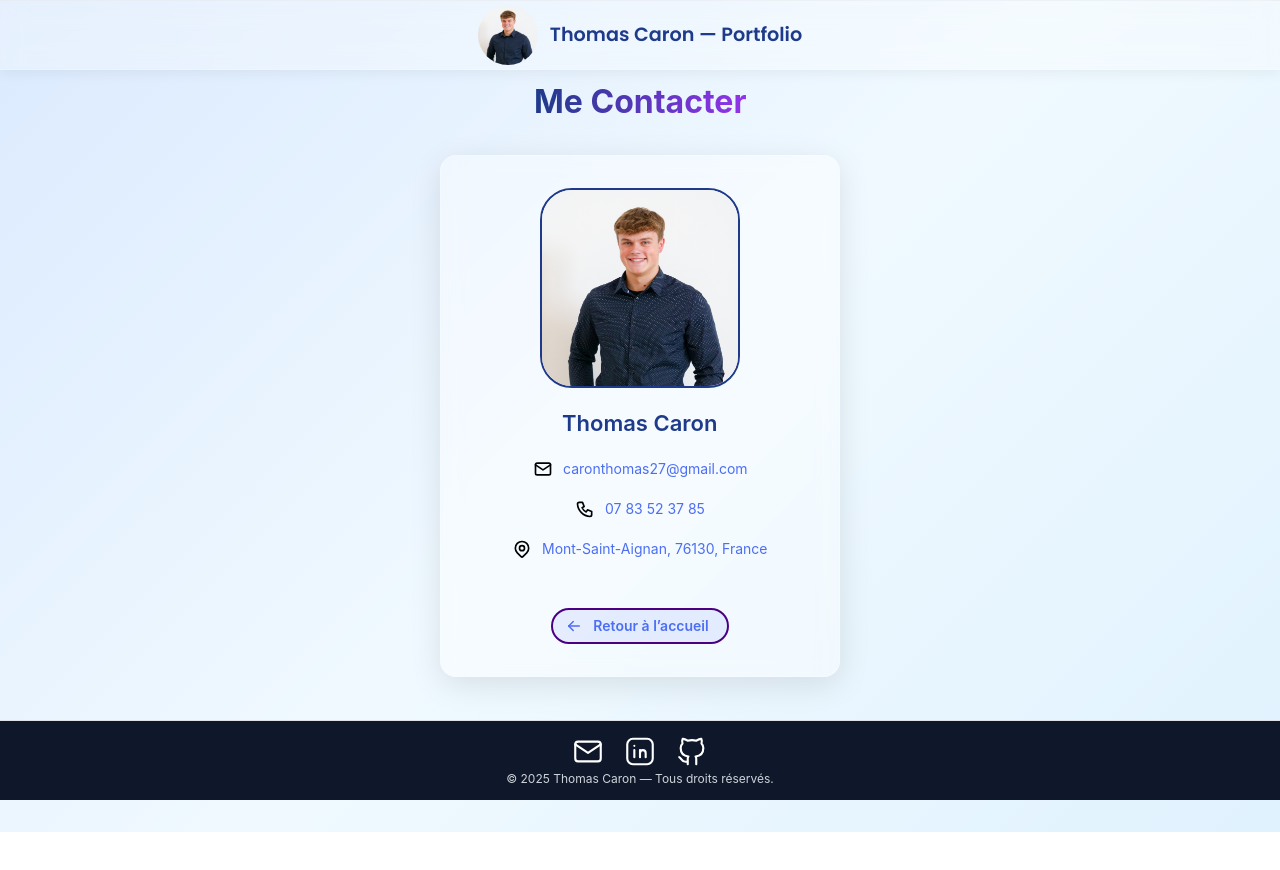
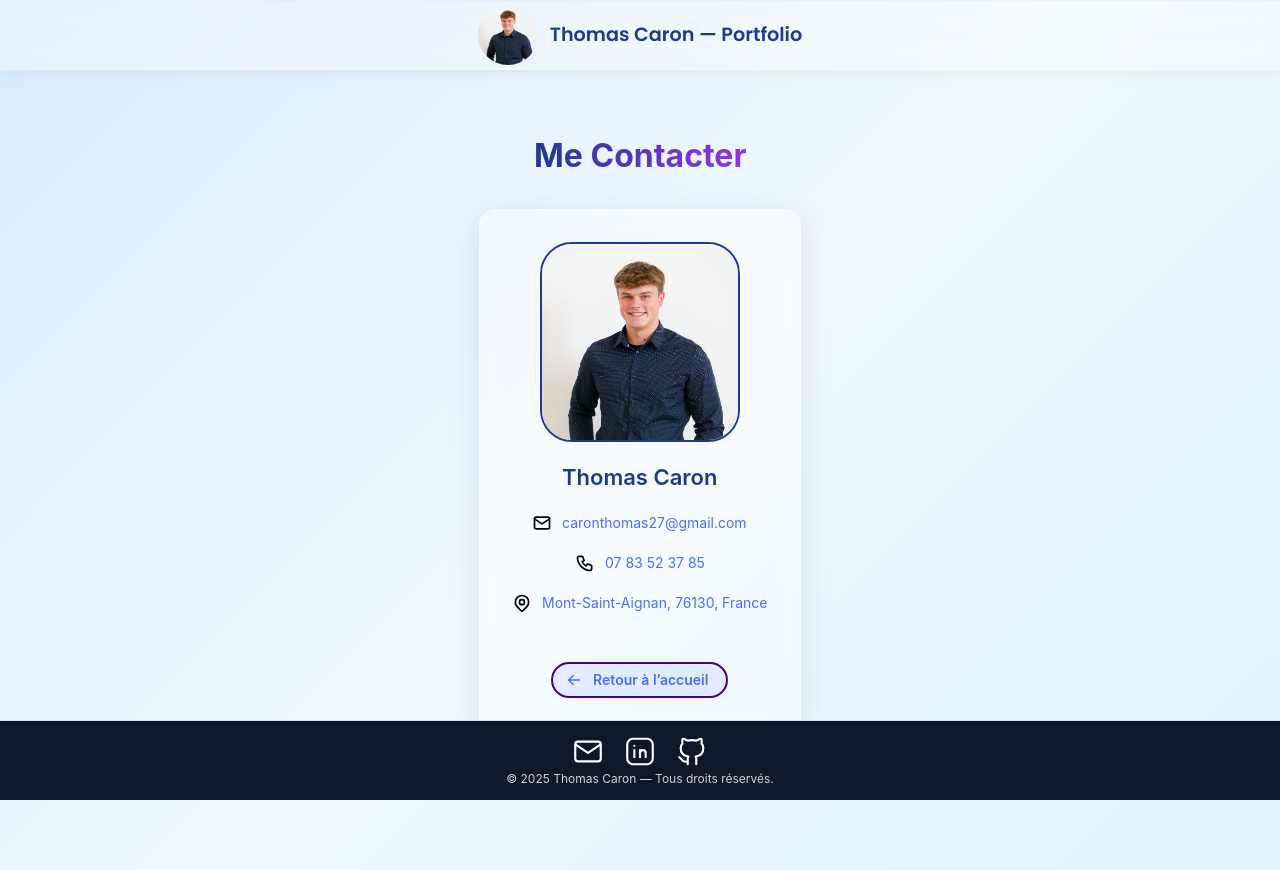
Before and after one commit to ThoomassC/portfolio, a React (Vite) app: page /contact in a window 1280 px wide. Shown: the top 870 px of the page. Before the commit the page ends 832 px from the top, so only its background shows below. Built offline with nearby package versions, Linux system fonts and the light colour scheme.

Commit message:
fix : footer end pages

```diff
--- a/src/App.tsx
+++ b/src/App.tsx
@@ -22,6 +22,11 @@ function App() {
               "linear-gradient(135deg, #dbeafe 0%, #f0f9ff 50%, #e0f2fe 100%)",
             backdropFilter: "blur(12px)",
             minHeight: "100vh",
+            display: "flex",
+            flexDirection: "column",
+          },
+          footer: {
+            marginTop: "auto",
           },
         }}
       >
@@ -29,7 +34,14 @@ function App() {
           <Header />
         </AppShell.Header>
 
-        <AppShell.Main>
+        <AppShell.Main
+          style={{
+            flex: 1,
+            display: "flex",
+            flexDirection: "column",
+            paddingTop: 70,
+          }}
+        >
           <Routes>
             <Route path="/" element={<Home />} />
             <Route path="/project" element={<Project />} />
--- a/src/components/Footer.tsx
+++ b/src/components/Footer.tsx
@@ -1,3 +1,4 @@
+import { useEffect, useState } from "react";
 import { Center, Group, ActionIcon, Text } from "@mantine/core";
 import {
   IconBrandGithub,
@@ -8,6 +9,22 @@ import {
 const accentColor = "#38bdf8";
 
 const Footer = () => {
+  const [visible, setVisible] = useState(false);
+
+  useEffect(() => {
+    const handleScroll = () => {
+      const atBottom =
+        window.innerHeight + window.scrollY >= document.body.offsetHeight - 2;
+      setVisible(atBottom);
+    };
+
+    window.addEventListener("scroll", handleScroll);
+    handleScroll();
+    return () => window.removeEventListener("scroll", handleScroll);
+  }, []);
+
+  if (!visible) return null;
+
   return (
     <Center
       style={{
@@ -15,6 +32,8 @@ const Footer = () => {
         backgroundColor: "#0f172a",
         paddingTop: "0.75rem",
         paddingBottom: "0.75rem",
+        transition:
+          "opacity 1.2s cubic-bezier(0.4, 0, 0.2, 1), background-color 1.2s cubic-bezier(0.4, 0, 0.2, 1)",
       }}
     >
       <Group gap="md" mb={2}>
@@ -51,7 +70,7 @@ const Footer = () => {
             transition: "transform 0.2s ease, color 0.2s ease",
           }}
           onMouseEnter={(e) => {
-            e.currentTarget.style.transform = "scale(1.2)";
+            e.currentTarget.style.transform = "scale(1)";
             e.currentTarget.style.color = accentColor;
           }}
           onMouseLeave={(e) => {
@@ -62,7 +81,6 @@ const Footer = () => {
         >
           <IconBrandLinkedin size={35} stroke={1.5} />
         </ActionIcon>
-
         <ActionIcon
           component="a"
           href="https://github.com/ThoomassC"
```
Also changed, not shown: src/components/Layout.tsx (deleted, +0 -18 lines).
